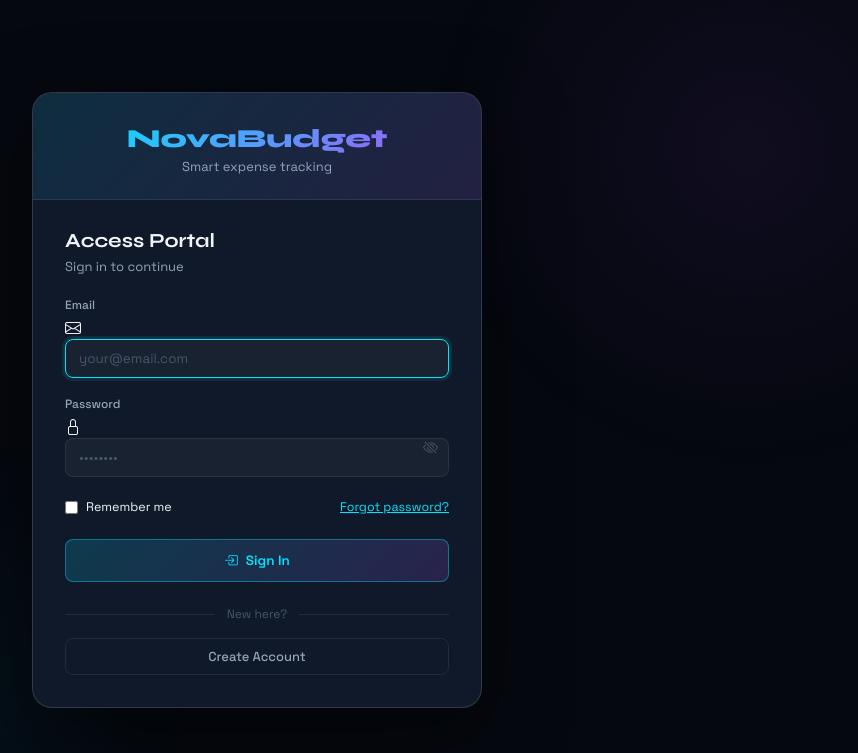
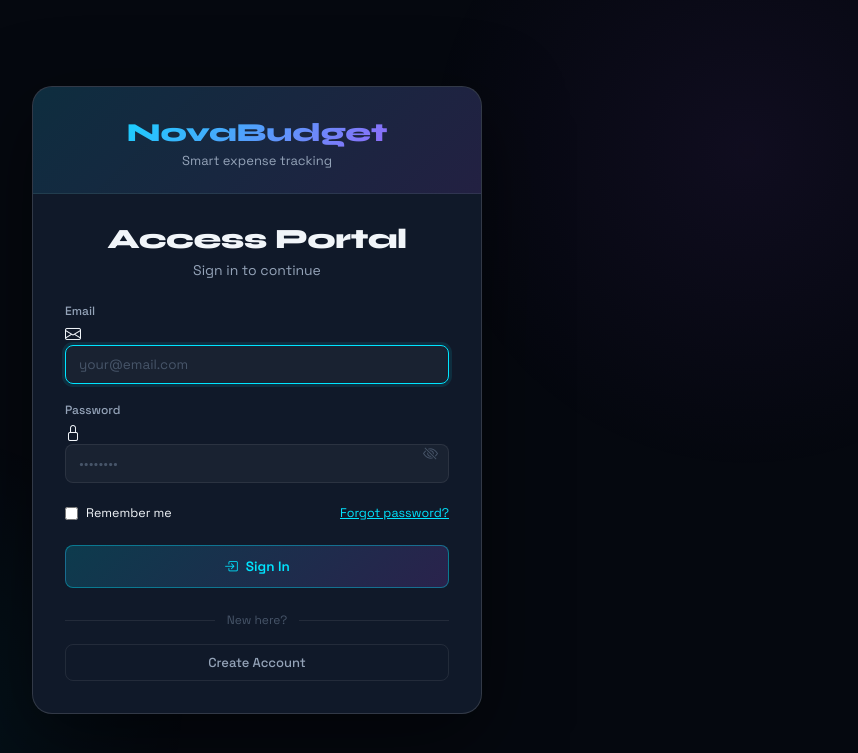
Before and after one commit to crisdanoy9-art/nova_expense_tracker, a PHP site: page /novabudget/login.php in a window 1280 px wide. Shown: the top 753 px of the page, without its empty margins (383-1241 px from the left). Run offline with PHP 8.4, Linux system fonts and the light colour scheme; some libraries are stand-ins or nearby versions.

Commit message:
center the access  portal

```diff
--- a/novabudget/login.php
+++ b/novabudget/login.php
@@ -73,6 +73,19 @@ if ($_SERVER['REQUEST_METHOD'] === 'POST') {
     <link rel="stylesheet" href="https://fonts.googleapis.com/css2?family=Inter:opsz,wght@14..32,300;14..32,400;14..32,500;14..32,600;14..32,700&family=Syne:wght@400;500;600;700;800&family=Space+Grotesk:wght@300;400;500;600;700&display=swap">
     <link rel="stylesheet" href="https://cdn.jsdelivr.net/npm/bootstrap-icons@1.11.3/font/bootstrap-icons.min.css">
     <link rel="stylesheet" href="<?= APP_BASE ?>/assets/css/style.css">
+    <style>
+        .auth-heading {
+            text-align: center;
+            font-size: 28px;
+            font-weight: 800;
+            letter-spacing: -0.5px;
+        }
+        .auth-sub {
+            text-align: center;
+            font-size: 14px;
+            margin-bottom: 24px;
+        }
+    </style>
 </head>
 <body>
     <div class="auth-wrap">
```
